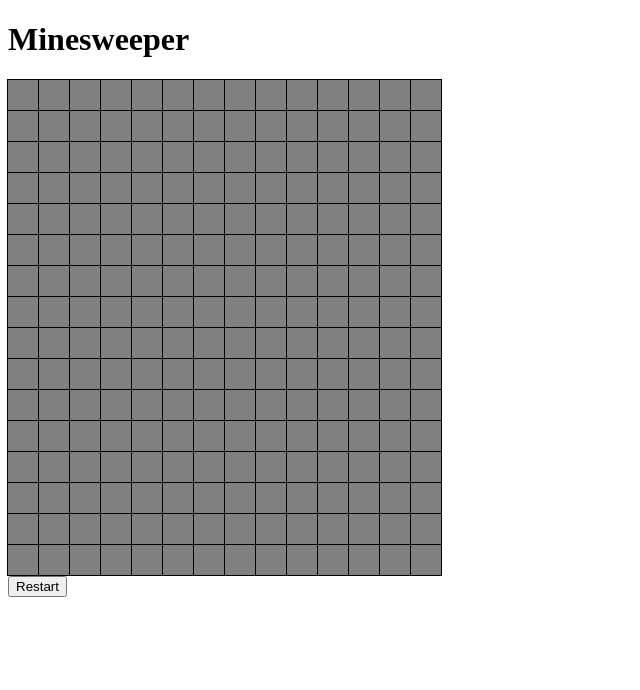
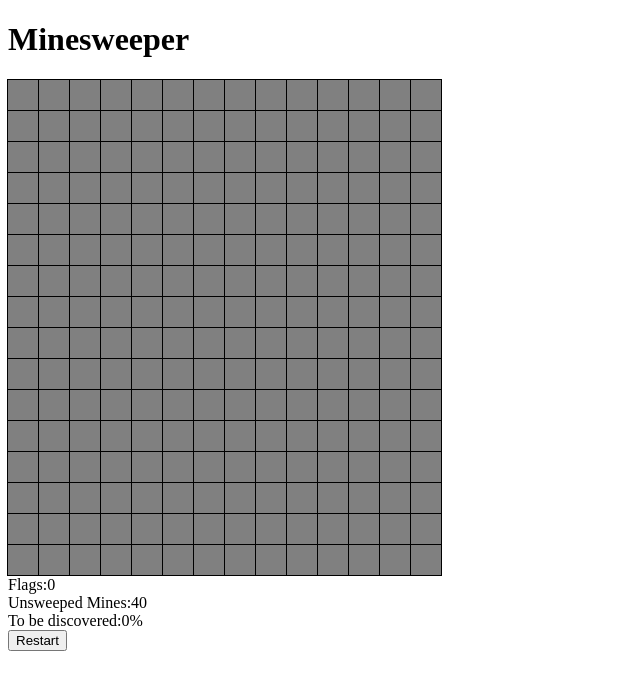
Before and after one commit to Aure-en/minesweeper, a React (Create React App) app: page / in a window 1280 px wide. Shown: the top 690 px of the page, without its empty margins (0-640 px from the left). Built offline with nearby package versions, Linux system fonts and the light colour scheme.

Commit message:
[Feature] Started working on <Stats> components.

```diff
--- a/src/components/Game.jsx
+++ b/src/components/Game.jsx
@@ -1,8 +1,9 @@
 import React from 'react';
 import useGame from '../hooks/useGame';
-import Grid from './Grid';
 import Title from './Title';
 import Message from './Message';
+import Grid from './Grid';
+import Stats from './Stats';
 import Restart from './Restart';
 
 function Game() {
@@ -17,6 +18,7 @@ function Game() {
       <Title />
       <Message gameState={gameState} reset={reset} />
       <Grid grid={playGrid} />
+      <Stats grid={playGrid} mines={40} />
       <Restart reset={reset} />
     </div>
   );
--- /dev/null
+++ b/src/components/Stats.jsx
@@ -0,0 +1,38 @@
+import React from 'react';
+import PropTypes from 'prop-types';
+import useStats from '../hooks/useStats';
+
+function Stats({ grid, mines }) {
+  const { flags, toDiscover, minesLeft } = useStats({ grid, mines });
+  return (
+    <div>
+      <div>
+        Flags:
+        {flags}
+      </div>
+      <div>
+        Unsweeped Mines:
+        {minesLeft}
+      </div>
+      <div>
+        To be discovered:
+        {toDiscover}
+        %
+      </div>
+    </div>
+  );
+}
+
+export default Stats;
+
+Stats.propTypes = {
+  grid: PropTypes.arrayOf(
+    PropTypes.arrayOf(
+      PropTypes.oneOfType([
+        PropTypes.number,
+        PropTypes.oneOf(['X', 'F', null]),
+      ]),
+    ),
+  ).isRequired,
+  mines: PropTypes.number.isRequired,
+};
--- /dev/null
+++ b/src/hooks/useStats.js
@@ -0,0 +1,28 @@
+import { useState, useEffect } from 'react';
+
+function useStats({ grid, mines }) {
+  const [flags, setFlags] = useState(''); // Number of flags the player put.
+  const [toDiscover, setToDiscover] = useState(''); // % left of the grid to discover.
+  const [minesLeft, setMinesLeft] = useState(''); // Number of mines left, assuming the flags are correct.
+
+  // Calculate
+  useEffect(() => {
+    const flags = grid.flat().filter((cell) => cell === 'F').length;
+    setFlags(flags);
+
+    const toDiscover = Math.round((grid.flat().filter((cell) => cell !== null).length * 100)
+      / grid.flat().length);
+    setToDiscover(toDiscover);
+
+    const minesLeft = mines - flags;
+    setMinesLeft(minesLeft);
+  }, [grid, mines]);
+
+  return {
+    flags,
+    toDiscover,
+    minesLeft,
+  };
+}
+
+export default useStats;
```
Also changed, not shown: src/tests/components/Stats.tests.js (deleted, +0 -41 lines), 1 other file (tests, documents, lock files or other folders).
